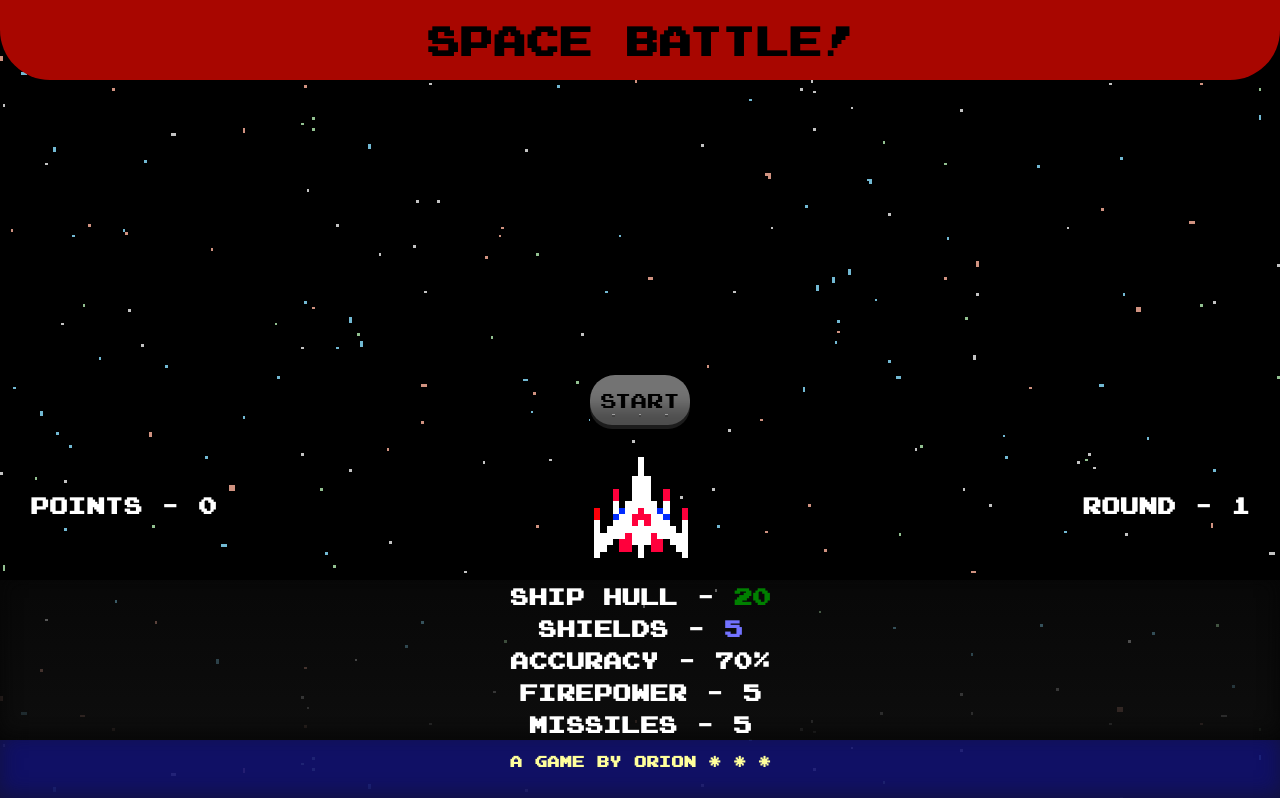
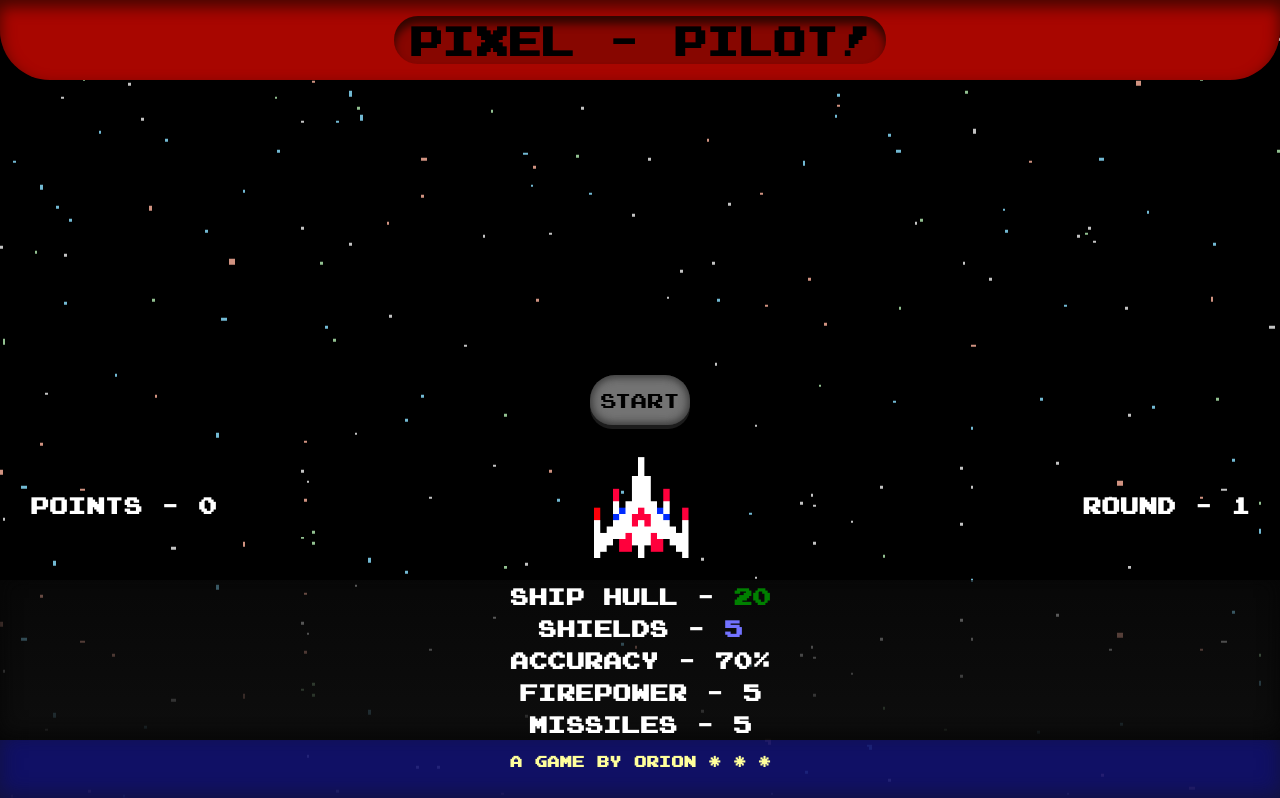
Before and after one commit to Orion-Cole/Space-Battle-MOD-1-PROJECT-, a plain HTML site: page index.html in a window 1280 px wide. Shown: the top 798 px of the page. Drawn offline with Linux system fonts and the light colour scheme.

Commit message:
visual overhaul

```diff
--- a/index.html
+++ b/index.html
@@ -4,7 +4,7 @@
     <meta charset="UTF-8">
     <meta http-equiv="X-UA-Compatible" content="IE=edge">
     <meta name="viewport" content="width=device-width, initial-scale=1.0">
-    <title>Space Battle</title>
+    <title>Pixel Pilot!</title>
     <link rel="icon" type="image/x-icon" href="favicon-32x32.png">
     <link rel="stylesheet" href="style.css">
     <script src="script.js" defer></script>
@@ -15,6 +15,10 @@
     <audio id="rechargeSound" src="./audio_files/shield_recharge.mp3" type="audio.mpeg"></audio>
     <audio id="newRound" src="./audio_files/level_start.mp3" type="audio.mpeg"></audio>
     <audio id="playerDeathSound" src="./audio_files/player_death.mp3" type="audio.mpeg"></audio>
+
+    <div class="pop-up-container" id="prepareDiv">
+        <h1>--SWARM INCOMING--</h1>
+    </div>
 
     <div class="pop-up-container" id="pop-up-container1">
         <div class="pop-up">
@@ -39,7 +43,7 @@
         </div>
     </div>
     <div class="pop-up-container" id="pop-up-container2">
-        <div class="pop-up"">
+        <div class="pop-up">
             <form id='form2' autocomplete="off">
                 <label for="">Would you like to recharge your shields?<br>(Costs 10 points)</label><br>
                 <input type="checkbox" id="recharge" name="recharge" value=""><br>
@@ -49,7 +53,7 @@
     </div>
 
     <header>
-        <h1>Space Battle!</h1>
+        <h1>Pixel - Pilot!</h1>
     </header>
 
     <div id="alienShipsContainer">
--- a/script.js
+++ b/script.js
@@ -2,6 +2,8 @@ document.getElementById('startGameButton').addEventListener('click', () => { //l
     document.getElementById('startGameButton').style.display = 'none'; //hide start button
     var theme = document.getElementById('theme');
     theme.play();
+    document.getElementById('prepareDiv').style.display = 'block';
+    setTimeout(() => {document.getElementById('prepareDiv').style.display = 'none';}, 4000)
     setTimeout(() => {startGame()}, 4000); //starts game
 });
 
--- a/style.css
+++ b/style.css
@@ -1,17 +1,21 @@
 @font-face { font-family: Joystix; src: url('joystix monospace.ttf'); }
+
+@keyframes flashing-red {
+    0% {color: rgb(212, 6, 0);}
+    50% {color: rgb(150, 6, 0);}
+    100% {color: rgb(212, 6, 0);}
+}
+
+@keyframes starfield {
+    from {transform: translateY(0);}
+    to {transform: translateY(99%);}
+}
 
 audio {
     position: absolute;
 }
 
 body {
-    background-color: rgb(0, 0, 0);
-        background-image: url(./pixel_stars.png);
-        image-rendering: pixelated;
-        image-rendering: -moz-crisp-edges;
-        image-rendering: crisp-edges;
-        background-position: center;
-        background-size: contain;
     height: 100vh;
     width: 100vw;
     margin: 0px;
@@ -23,7 +27,64 @@ body {
     box-sizing: border-box;
     user-select: none;
     -webkit-user-select: none;
+    position: relative;
+    overflow: hidden;
 }
+
+    body::before {
+        content: "";
+        position: absolute;
+        width: 100%;
+        height: 100%;
+        z-index: -1;
+        background-image: url(./pixel_stars.png);
+        image-rendering: pixelated;
+        image-rendering: -moz-crisp-edges;
+        image-rendering: crisp-edges;
+        background-position: center;
+        background-size: contain;
+        animation-name: starfield;
+        animation-duration: 7s;
+        animation-iteration-count: infinite;
+        animation-timing-function: linear;
+    }
+
+    body::after {
+        content: "";
+        position: absolute;
+        width: 100%;
+        height: 100%;
+        z-index: -2;
+        top: -99%;
+        background-image: url(./pixel_stars.png);
+        image-rendering: pixelated;
+        image-rendering: -moz-crisp-edges;
+        image-rendering: crisp-edges;
+        background-position: center;
+        background-size: contain;
+        animation-name: starfield;
+        animation-duration: 7s;
+        animation-iteration-count: infinite;
+        animation-timing-function: linear;
+    }
+
+    header {
+        background-color: rgb(168, 6, 0);
+        display: flex;
+        justify-content: center;
+        align-items: center;
+        font-size: 20px;
+        border-radius: 0px 0px 50px 50px;
+        box-shadow: inset 0px 7px 15px rgb(67, 6, 0);
+    }
+
+        header > h1 {
+            padding-left: 15px;
+            padding-right: 15px;
+            background-color: rgb(135, 6, 0);
+            box-shadow: inset 0px 8px 8px rgb(47, 6, 0);
+            border-radius: 25px 25px 25px 25px;
+        }
 
     .pop-up-container {
         display: none;
@@ -34,6 +95,14 @@ body {
         height: 170px;
         width: 550px;
     }
+
+        #prepareDiv {
+            color: rgb(168, 6, 0);
+            text-align: center;
+            animation-name: flashing-red;
+            animation-duration: .5s;
+            animation-iteration-count: infinite;
+        }
 
     #pop-up-container-boss {
         display: none;
@@ -84,7 +153,7 @@ body {
 
                 #useMissiles {
                     transform: scale(1.7);
-                    margin-bottom: 15px;
+                    margin-bottom: 9px;
                 }
 
                 #useMissilesBoss {
@@ -94,20 +163,20 @@ body {
 
                 .submitButton {
                     height: 30px;
-                    width: 80px;
+                    width: 100px;
                     font-family: Joystix;
                     border-radius: 25px 25px 25px 25px;
-                    box-shadow: 0px 2px rgb(28, 28, 28), 0px 4px 5px rgb(28, 28, 28);
+                    border: none;
+                    box-shadow: 0px 3px rgb(28, 28, 28), 0px 5px 5px rgb(37, 37, 37), inset 0px -1px 10px rgb(60, 60, 60), inset 0px 1px 10px rgb(60, 60, 60);
+                    background-color: rgb(130, 130, 130);
                 }
 
-header {
-    background-color: rgb(168, 6, 0);
-    display: flex;
-    justify-content: center;
-    align-items: center;
-    font-size: 20px;
-    border-radius: 0px 0px 50px 50px;
-}
+                    .submitButton:hover {
+                        height: 27px;
+                        margin-top: 3px;
+                        background-color: rgb(121, 121, 121);
+                        font-size: 13px;
+                    }
 
 #alienShipsContainer {
     background-color: rgb(0, 0, 0, 0);
@@ -117,8 +186,8 @@ header {
 }
 
     .alienDiv {
-        margin-left: 5px;
-        margin-right: 5px;
+        margin-left: 8px;
+        margin-right: 8px;
         margin-top: 10px;
         color: white;
         height: inherit;
@@ -142,7 +211,7 @@ header {
         }
 
 #buttonDiv {
-    background-color: rgb(0, 0, 0);
+    background-color: rgb(0, 0, 0, 0);
     position: absolute;
     top: 50%;
     left: 50%;
@@ -157,7 +226,7 @@ header {
             image-rendering: pixelated;
             image-rendering: -moz-crisp-edges;
             image-rendering: crisp-edges;
-            background-position: bottom;
+            background-position: center;
             background-size: 350%;
         height: 50px;
         width: 100px;
@@ -165,7 +234,7 @@ header {
         font-size: 20px;
         font-family: Joystix, Impact, Haettenschweiler, 'Arial Narrow Bold', sans-serif;
         display: inline;
-        box-shadow: 0px 4px rgb(28, 28, 28);
+        box-shadow: 0px 4px rgb(28, 28, 28), inset 0px -1px 10px rgb(60, 60, 60), inset 0px 1px 10px rgb(60, 60, 60);
         color: black;
         -webkit-text-fill-color: black;
         -webkit-text-stroke-width: .2px;
@@ -175,10 +244,11 @@ header {
 
         button:hover {
             height: 45px;
-            width: 98px;
+            width: 100px;
             background-color: rgb(95, 95, 95);
-            box-shadow: 0px 4px rgb(24, 24, 24);
-            margin-top: 2.5px;
+            box-shadow: 0px 4px rgb(24, 24, 24), inset 0px -1px 10px rgb(60, 60, 60), inset 0px 1px 10px rgb(60, 60, 60);
+            margin-top: 5px;
+            font-size: 19.6px;
         }
 
 #playerShipDiv {
```
